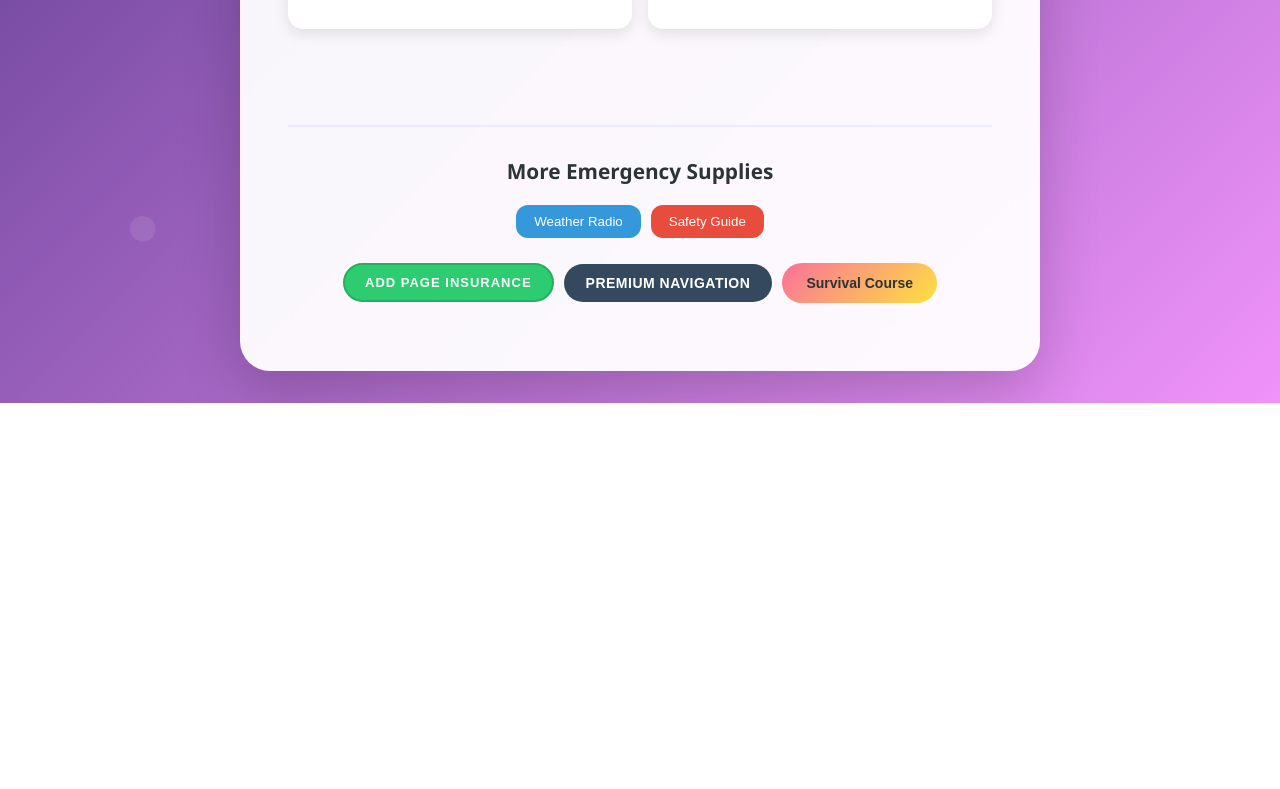
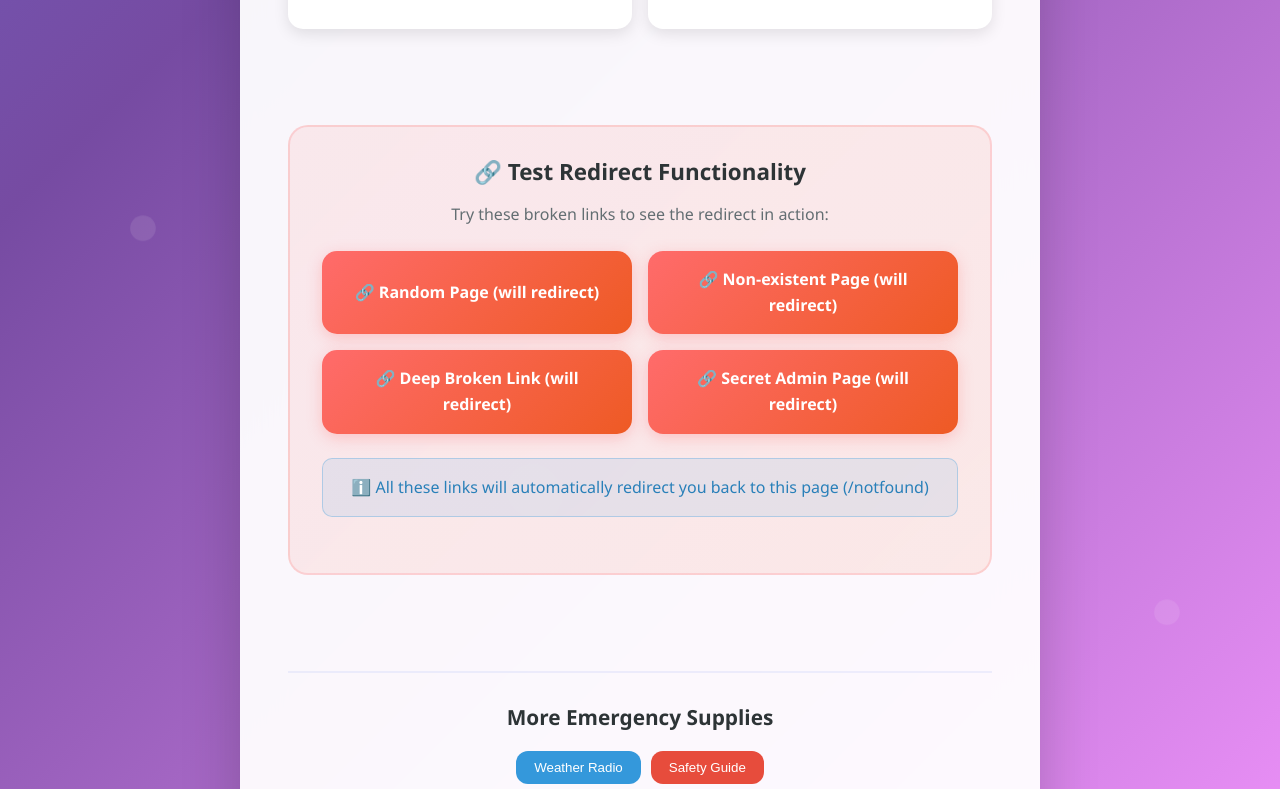
Before and after one commit to FarzaadShojaei/weather, a React (Create React App) app: page /notfound in a window 1280 px wide. Shown: the part 1851-2640 px from the top of the page. Before the commit the page ends 2254 px from the top, so only its background shows below. Built offline with nearby package versions, Linux system fonts and the light colour scheme.

Commit message:
Adding Not found Redirect

```diff
--- a/src/App.js
+++ b/src/App.js
@@ -1,5 +1,5 @@
 import React from 'react';
-import { BrowserRouter as Router, Routes, Route } from 'react-router-dom';
+import { BrowserRouter as Router, Routes, Route, Navigate } from 'react-router-dom';
 import { CartProvider } from './context/CartContext';
 import Navigation from './components/Navigation';
 import CartNotification from './components/CartNotification';
@@ -24,8 +24,9 @@ function App() {
             <Route path="/weather/:cityName" element={<CityWeather />} />
             <Route path="/content" element={<Content />} />
             <Route path="/about" element={<About />} />
-            <Route path="/404" element={<NotFound />} />
-            <Route path="*" element={<NotFound />} />
+            <Route path="/notfound" element={<NotFound />} />
+            <Route path="/404" element={<Navigate to="/notfound" replace />} />
+            <Route path="*" element={<Navigate to="/notfound" replace />} />
           </Routes>
           <CartNotification />
           <FloatingCart />
--- a/src/components/Navigation.js
+++ b/src/components/Navigation.js
@@ -23,7 +23,7 @@ const Navigation = () => {
             <Link to="/about" className="nav-link">About</Link>
           </li>
           <li className="nav-item">
-            <Link to="/404" className="nav-link nav-link-404">404 Demo</Link>
+            <Link to="/notfound" className="nav-link nav-link-404">404 Demo</Link>
           </li>
         </ul>
       </div>
--- a/src/pages/NotFound.css
+++ b/src/pages/NotFound.css
@@ -282,6 +282,65 @@
   margin: 0;
 }
 
+/* Redirect Demo Section */
+.redirect-demo {
+  margin: 2rem 0;
+  padding: 2rem;
+  background: linear-gradient(135deg, rgba(255, 107, 107, 0.1), rgba(238, 90, 36, 0.1));
+  border-radius: 20px;
+  border: 2px solid rgba(255, 107, 107, 0.2);
+  text-align: center;
+}
+
+.redirect-demo h3 {
+  color: #2d3436;
+  margin-bottom: 1rem;
+  font-size: 1.4rem;
+}
+
+.redirect-demo p {
+  color: #636e72;
+  margin-bottom: 1.5rem;
+}
+
+.broken-links {
+  display: grid;
+  grid-template-columns: repeat(auto-fit, minmax(250px, 1fr));
+  gap: 1rem;
+  margin: 1.5rem 0;
+}
+
+.broken-link {
+  background: linear-gradient(135deg, #ff6b6b, #ee5a24);
+  color: white !important;
+  text-decoration: none;
+  padding: 1rem 1.5rem;
+  border-radius: 15px;
+  font-weight: 600;
+  transition: all 0.3s ease;
+  display: flex;
+  align-items: center;
+  justify-content: center;
+  gap: 0.5rem;
+  box-shadow: 0 4px 15px rgba(255, 107, 107, 0.3);
+}
+
+.broken-link:hover {
+  transform: translateY(-3px);
+  box-shadow: 0 8px 25px rgba(255, 107, 107, 0.5);
+  background: linear-gradient(135deg, #ee5a24, #ff6b6b);
+}
+
+.redirect-note {
+  background: rgba(52, 152, 219, 0.1);
+  border: 1px solid rgba(52, 152, 219, 0.3);
+  border-radius: 10px;
+  padding: 1rem;
+  color: #2980b9 !important;
+  font-weight: 500;
+  margin-top: 1.5rem;
+}
+
 /* Additional Cart Options */
 .additional-cart-options {
   margin-top: 2rem;
@@ -364,6 +423,18 @@
     width: 100%;
     max-width: 250px;
   }
+
+  .redirect-demo {
+    padding: 1.5rem;
+  }
+
+  .broken-links {
+    grid-template-columns: 1fr;
+  }
+
+  .broken-link {
+    width: 100%;
+  }
 }
 
 @media (max-width: 480px) {
--- a/src/pages/NotFound.js
+++ b/src/pages/NotFound.js
@@ -137,6 +137,28 @@ const NotFound = () => {
             </div>
           </div>
 
+          <div className="redirect-demo">
+            <h3>🔗 Test Redirect Functionality</h3>
+            <p>Try these broken links to see the redirect in action:</p>
+            <div className="broken-links">
+              <Link to="/random-page" className="broken-link">
+                🔗 Random Page (will redirect)
+              </Link>
+              <Link to="/does-not-exist" className="broken-link">
+                🔗 Non-existent Page (will redirect)
+              </Link>
+              <Link to="/broken/deep/link" className="broken-link">
+                🔗 Deep Broken Link (will redirect)
+              </Link>
+              <Link to="/admin/secret" className="broken-link">
+                🔗 Secret Admin Page (will redirect)
+              </Link>
+            </div>
+            <p className="redirect-note">
+              ℹ️ All these links will automatically redirect you back to this page (/notfound)
+            </p>
+          </div>
+
           <div className="additional-cart-options">
             <h3>More Emergency Supplies</h3>
             <div className="button-group">
```
